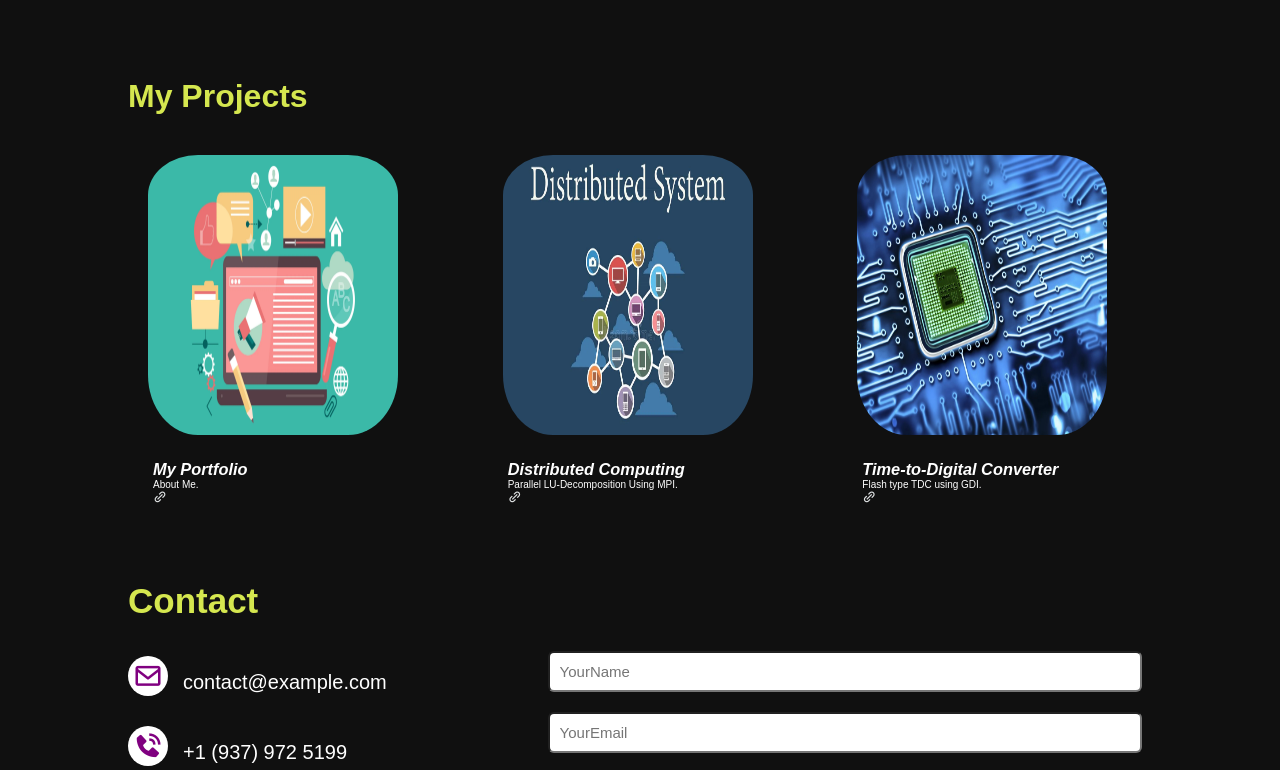
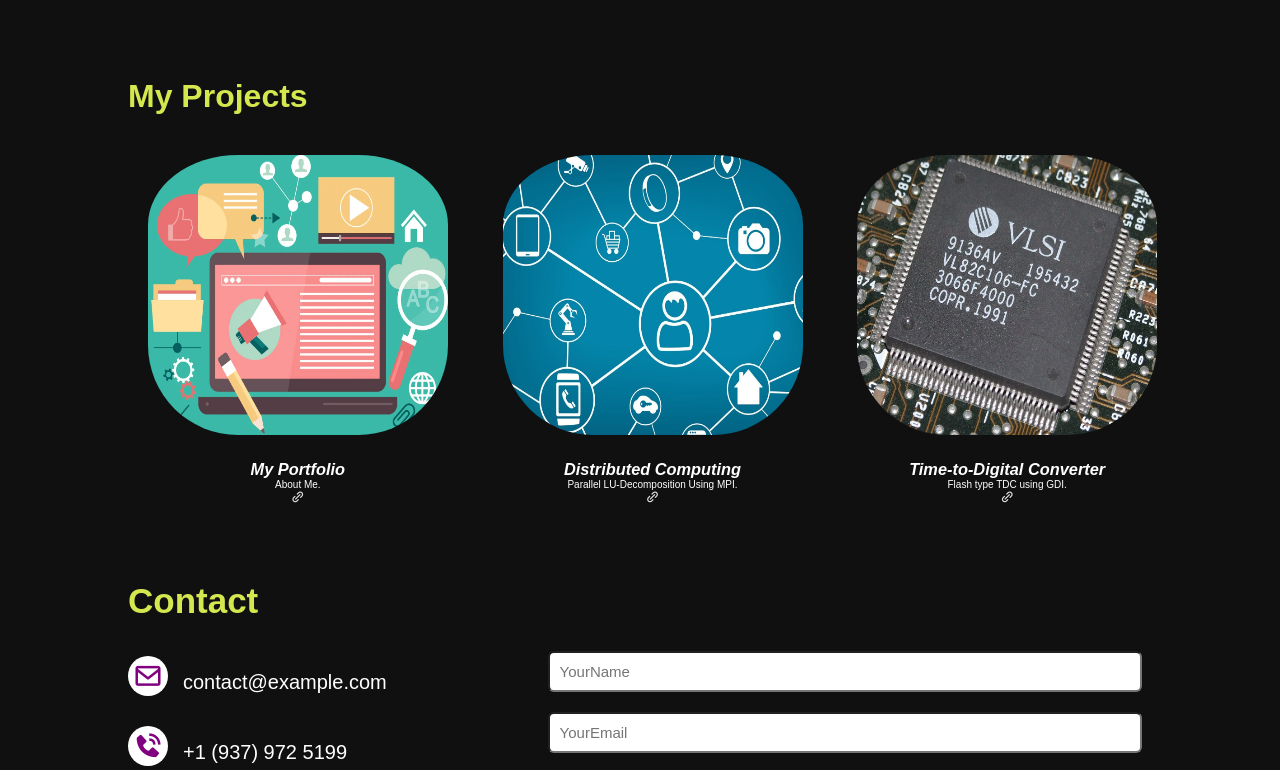
Before and after one commit to sravyasiripurapu/Portfolio, a plain HTML site: page index.html in a window 1280 px wide. Shown: the part 1272-2042 px from the top of the page. Drawn offline with nearby package versions, Linux system fonts and the light colour scheme.

Commit message:
Made some changes in My Projects section.

```diff
--- a/index.html
+++ b/index.html
@@ -98,7 +98,7 @@
             <h1 class="subject-title"> My Projects</h1>
             <div class="project-list">
                 <div>
-                    <img src="Portfolio image.jpeg">
+                    <img src="Portfolio image.jpg">
                     <div class="info">
                         <h3>My Portfolio</h3>
                         <p>About Me.</p>
@@ -106,7 +106,7 @@
                     </div>
                 </div>
                 <div>
-                    <img src="Distributed Computing.jpeg">
+                    <img src="DC.jpg">
                     <div class="info">
                         <h3>Distributed Computing </h3>
                         <p>Parallel LU-Decomposition Using MPI. </p>
@@ -114,7 +114,7 @@
                     </div>
                 </div>
                 <div>
-                    <img src="VLSI Design.jpeg">
+                    <img src="VLSI_Chip.jpg">
                     <div class="info">
                         <h3>Time-to-Digital Converter</h3>
                         <p>Flash type TDC using GDI.</p>
--- a/styles.css
+++ b/styles.css
@@ -229,11 +229,12 @@ nav ul li a:hover::after{
     grid-template-columns: repeat(auto-fit, minmax(200px, 1fr));
     gap: 40px;
     transition: transform 0.5s;
+    text-align: center;
 }
 .project-list img {
-    width: 250px;
+    width: 300px;
     height: 300px;
-    border-radius: 20%;
+    border-radius: 30%;
     margin: 20px 20px;
     padding-top: 20px;
     gap: 20px;
@@ -248,9 +249,13 @@ nav ul li a:hover::after{
     color: #fff;
 
 }
+.info h3 {
+    text-align: center;
+}
 .info p {
     font-style: normal;
     font-size: 10px;
+    text-align: center;
 }
 .project-list div img:hover{
     transform:scale(1.1);
@@ -258,6 +263,7 @@ nav ul li a:hover::after{
 }
 .info a {
     color:#e0e3e4
+
 }
 /*---------- Contact Me ------------*/
 
```
Also changed, not shown: DC.jpg (added), Distributed Computing.jpeg (deleted), Portfolio image.jpeg (deleted), Portfolio image.jpg (added), VLSI Design.jpeg (deleted), VLSI_Chip.jpg (added).
